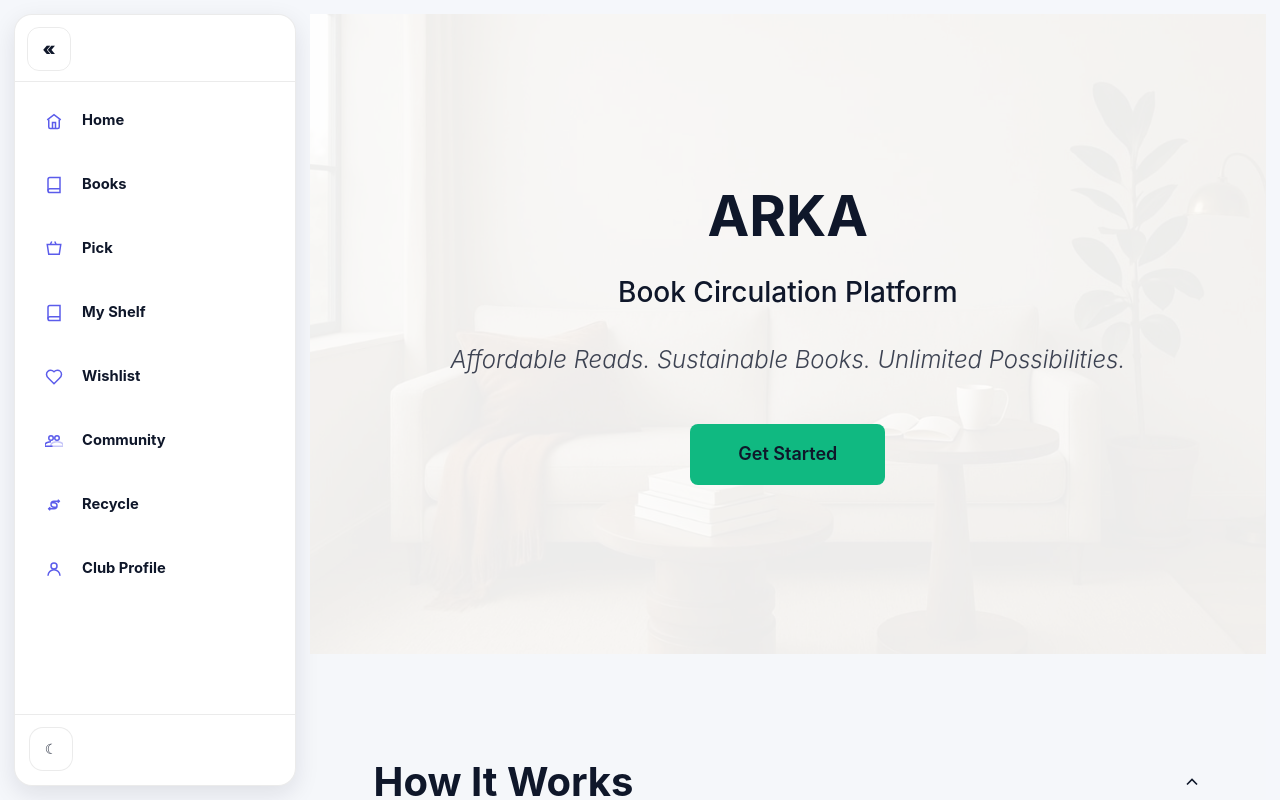
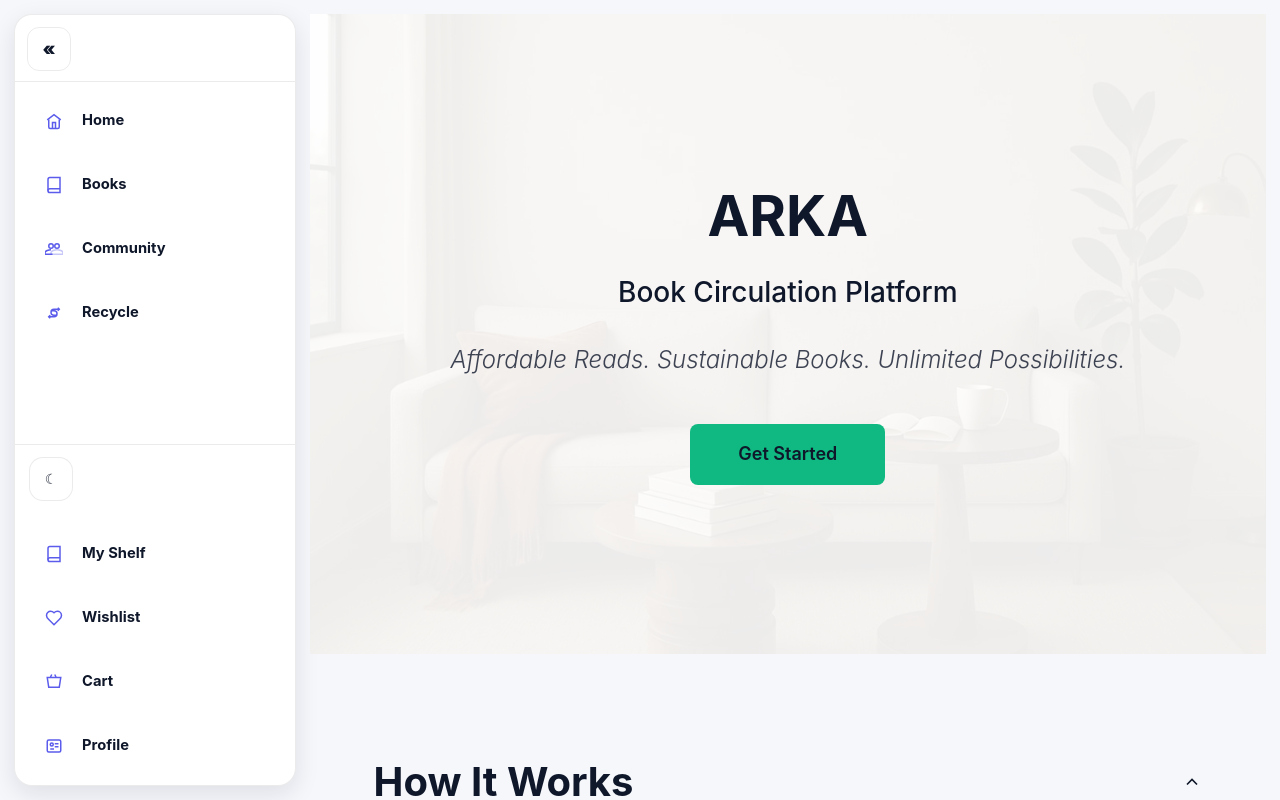
Before and after one commit to Arka-Platform/arka-f1, a Next.js app in the folder frontend/: page / in a window 1280 px wide. Shown: the top 800 px of the page. Built offline with nearby package versions, Linux system fonts and the light colour scheme; no server answers.

Commit message:
Menu Realignment

```diff
--- a/frontend/src/components/SideMenu/SideMenu.module.css
+++ b/frontend/src/components/SideMenu/SideMenu.module.css
@@ -104,6 +104,10 @@
   gap: var(--menu-gap);
 }
 
+.bottomStack {
+  margin-top: auto;
+}
+
 .menuItem {
   display: flex;
   align-items: center;
@@ -196,7 +200,6 @@
 }
 
 .themeBlock {
-  margin-top: auto;
   padding: 12px 14px 14px;
   border-top: 1px solid var(--app-border);
 }
--- a/frontend/src/components/SideMenu/SideMenu.tsx
+++ b/frontend/src/components/SideMenu/SideMenu.tsx
@@ -73,39 +73,6 @@ export default function SideMenu() {
         ),
       },
       {
-        id: 'pick',
-        label: 'Pick',
-        href: '/cart',
-        badge: cartCount > 0 ? cartCount : undefined,
-        icon: (
-          <svg width="18" height="18" viewBox="0 0 24 24" fill="none" stroke="currentColor" strokeWidth="2">
-            <path d="M9 2L7 6m6-4l2 4M3 6h18l-2 13H5L3 6z" />
-          </svg>
-        ),
-      },
-      {
-        id: 'shelf',
-        label: 'My Shelf',
-        href: '/bookshelf',
-        icon: (
-          <svg width="18" height="18" viewBox="0 0 24 24" fill="none" stroke="currentColor" strokeWidth="2">
-            <path d="M4 19.5A2.5 2.5 0 0 1 6.5 17H20" />
-            <path d="M6.5 2H20v20H6.5A2.5 2.5 0 0 1 4 19.5v-15A2.5 2.5 0 0 1 6.5 2z" />
-          </svg>
-        ),
-      },
-      {
-        id: 'wishlist',
-        label: 'Wishlist',
-        href: '/wishlist',
-        badge: wishlistCount > 0 ? wishlistCount : undefined,
-        icon: (
-          <svg width="18" height="18" viewBox="0 0 24 24" fill="none" stroke="currentColor" strokeWidth="2">
-            <path d="M19 14c1.49-1.46 3-3.21 3-5.5A5.5 5.5 0 0 0 16.5 3c-1.76 0-3 .5-4.5 2-1.5-1.5-2.74-2-4.5-2A5.5 5.5 0 0 0 2 8.5c0 2.29 1.51 4.04 3 5.5l7 7 7-7z" />
-          </svg>
-        ),
-      },
-      {
         id: 'community',
         label: 'Community',
         href: '/community',
@@ -131,14 +98,56 @@ export default function SideMenu() {
           </svg>
         ),
       },
+    ],
+    []
+  )
+
+  const bottomItems: MenuItem[] = useMemo(
+    () => [
+      {
+        id: 'shelf',
+        label: 'My Shelf',
+        href: '/bookshelf',
+        icon: (
+          <svg width="18" height="18" viewBox="0 0 24 24" fill="none" stroke="currentColor" strokeWidth="2">
+            <path d="M4 19.5A2.5 2.5 0 0 1 6.5 17H20" />
+            <path d="M6.5 2H20v20H6.5A2.5 2.5 0 0 1 4 19.5v-15A2.5 2.5 0 0 1 6.5 2z" />
+          </svg>
+        ),
+      },
+      {
+        id: 'wishlist',
+        label: 'Wishlist',
+        href: '/wishlist',
+        badge: wishlistCount > 0 ? wishlistCount : undefined,
+        icon: (
+          <svg width="18" height="18" viewBox="0 0 24 24" fill="none" stroke="currentColor" strokeWidth="2">
+            <path d="M19 14c1.49-1.46 3-3.21 3-5.5A5.5 5.5 0 0 0 16.5 3c-1.76 0-3 .5-4.5 2-1.5-1.5-2.74-2-4.5-2A5.5 5.5 0 0 0 2 8.5c0 2.29 1.51 4.04 3 5.5l7 7 7-7z" />
+          </svg>
+        ),
+      },
+      {
+        id: 'pick',
+        label: 'Cart',
+        href: '/cart',
+        badge: cartCount > 0 ? cartCount : undefined,
+        icon: (
+          <svg width="18" height="18" viewBox="0 0 24 24" fill="none" stroke="currentColor" strokeWidth="2">
+            <path d="M9 2L7 6m6-4l2 4M3 6h18l-2 13H5L3 6z" />
+          </svg>
+        ),
+      },
       {
         id: 'clubProfile',
-        label: 'Club Profile',
+        label: 'Profile',
         href: '/account',
         icon: (
           <svg width="18" height="18" viewBox="0 0 24 24" fill="none" stroke="currentColor" strokeWidth="2">
-            <path d="M20 21a8 8 0 1 0-16 0" />
-            <circle cx="12" cy="8" r="4" />
+            <rect x="3" y="4" width="18" height="16" rx="2" />
+            <circle cx="9" cy="10" r="2" />
+            <path d="M13 9h5" />
+            <path d="M13 13h5" />
+            <path d="M7 16h5" />
           </svg>
         ),
       },
@@ -187,6 +196,7 @@ export default function SideMenu() {
         })}
       </nav>
 
+      <div className={styles.bottomStack}>
         <div className={styles.themeBlock}>
           <button
             type="button"
@@ -199,6 +209,32 @@ export default function SideMenu() {
             </span>
           </button>
         </div>
+
+        <nav className={styles.menuList} aria-label="Account shortcuts">
+          {bottomItems.map((item) => {
+            const hrefPath = item.href.split('?')[0]
+            const active = pathname === hrefPath || pathname.startsWith(hrefPath + '/')
+            return (
+              <Link key={item.id} href={item.href} className={`${styles.menuItem} ${active ? styles.menuItemActive : ''}`}>
+                <span className={styles.menuIcon} aria-hidden>
+                  {item.icon}
+                  {typeof item.badge === 'number' && item.badge > 0 ? (
+                    <span
+                      className={`${styles.badgeInIcon} ${
+                        item.id === 'wishlist' ? styles.badgeDanger : styles.badgeSuccess
+                      }`}
+                      aria-label={`${item.badge} notifications`}
+                    >
+                      {item.badge > 99 ? '99+' : item.badge}
+                    </span>
+                  ) : null}
+                </span>
+                <span className={styles.menuLabel}>{item.label}</span>
+              </Link>
+            )
+          })}
+        </nav>
+      </div>
     </aside>
   )
 }
```
Also changed, not shown: frontend/public/sw.js, 1 other file (tests, documents, lock files or other folders). Lines whose indentation alone changed are shown as unchanged.
